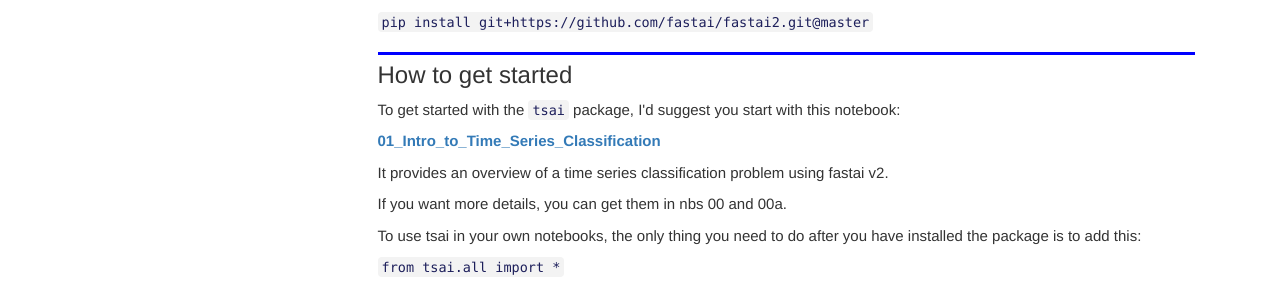
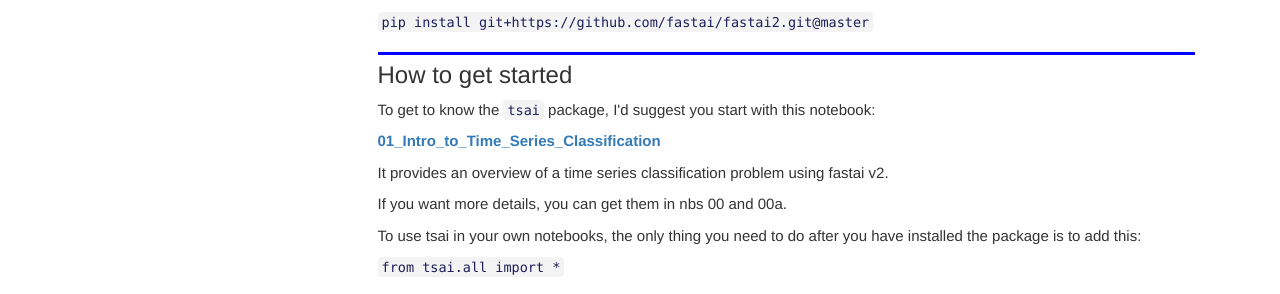
Before and after one commit to timeseriesAI/tsai, a Jekyll site: the page built from docs/index.html, in a window 1280 px wide. Shown: the part 636-930 px from the top of the page. Built offline with Jekyll 4.4.1, drawn with Linux system fonts in a browser that asks for light colours; nearby versions of some CDN libraries; comment, search, counter and statistics services are not loaded.

Commit message:
🔥 fastai v2

```diff
--- a/docs/index.html
+++ b/docs/index.html
@@ -58,7 +58,7 @@
 </div>
 <div class="cell border-box-sizing text_cell rendered"><div class="inner_cell">
 <div class="text_cell_render border-box-sizing rendered_html">
-<p>To get started with the <code>tsai</code> package, I'd suggest you start with this notebook:</p>
+<p>To get to know the <code>tsai</code> package, I'd suggest you start with this notebook:</p>
 <p><strong><a href="https://github.com/timeseriesAI/timeseriesAI/blob/master/tutorial_nbs/01_Intro_to_Time_Series_Classification.ipynb">01_Intro_to_Time_Series_Classification</a></strong></p>
 <p>It provides an overview of a time series classification problem using fastai v2.</p>
 <p>If you want more details, you can get them in nbs 00 and 00a.</p>
```
Also changed, not shown: README.md, 1 other file.
